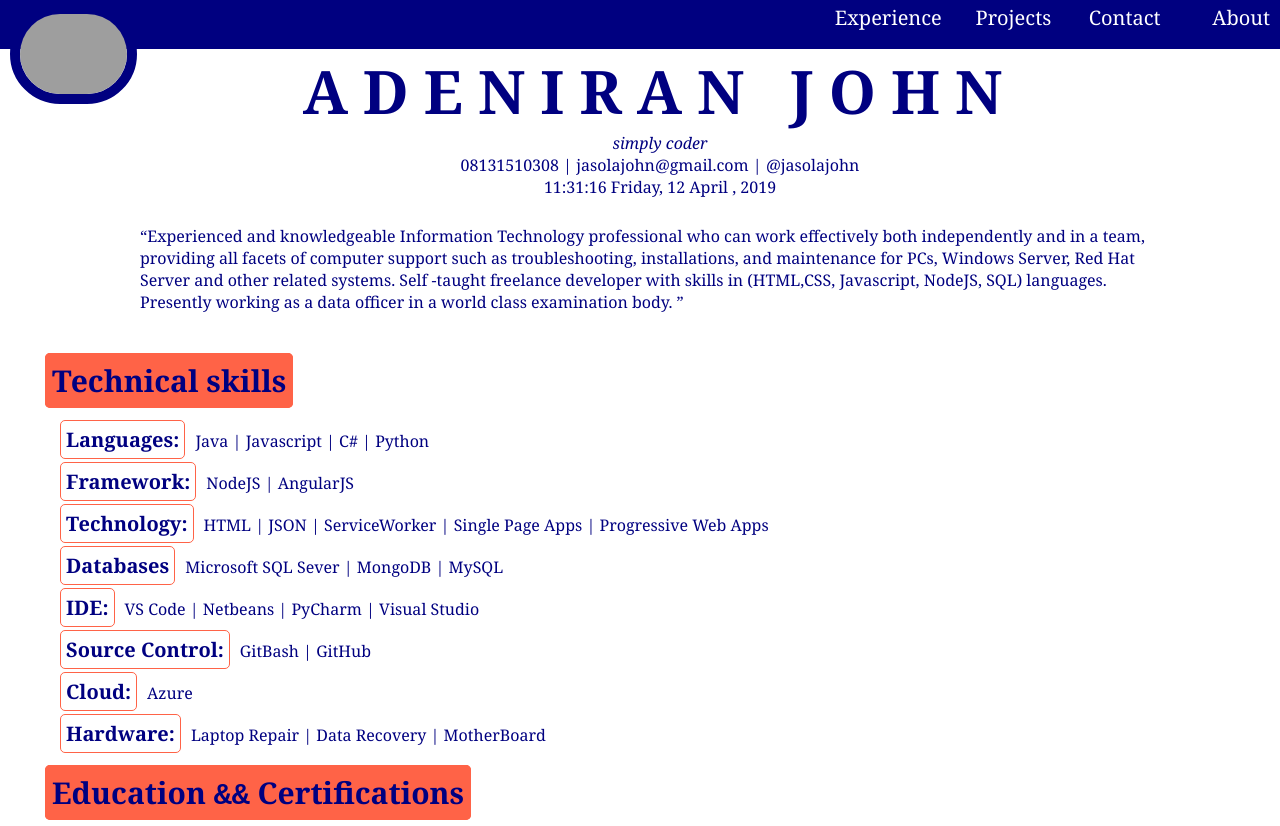
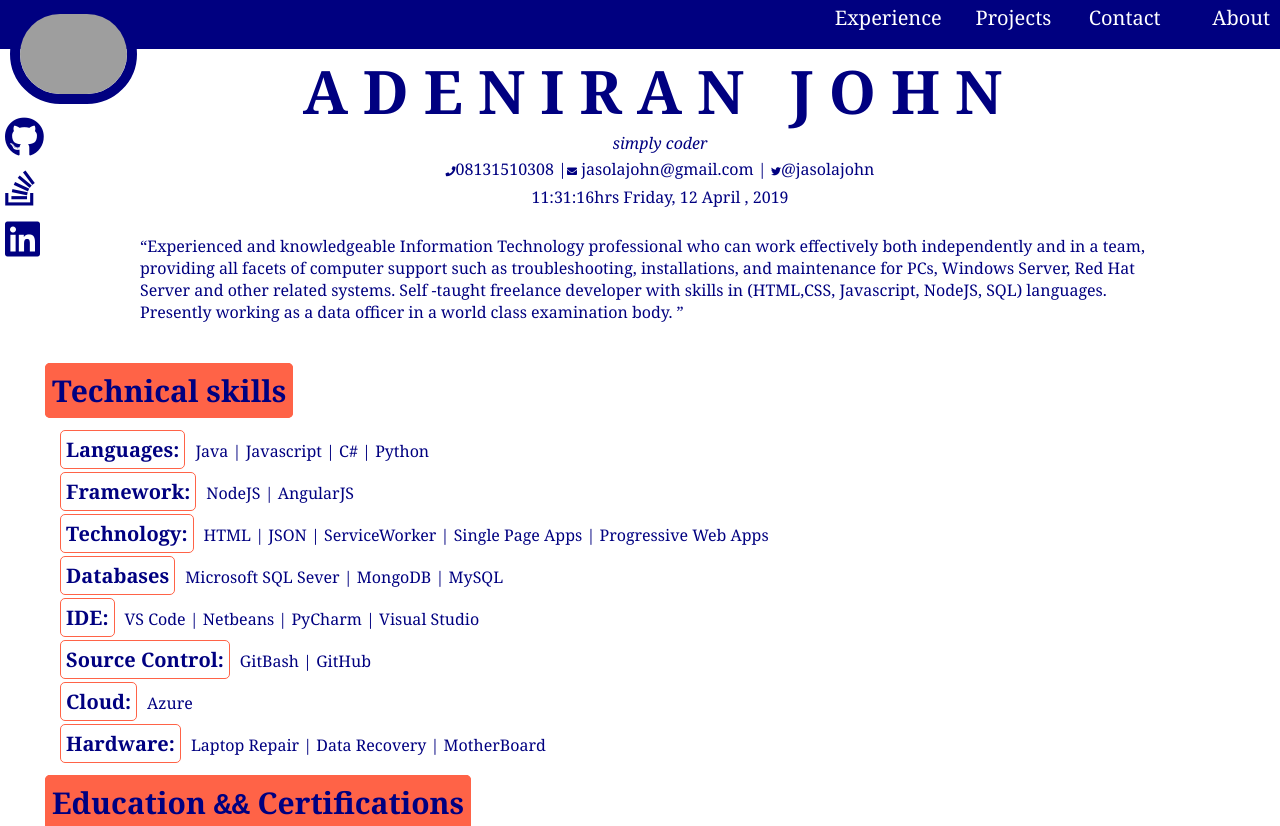
Before and after one commit to adeniranjohn/Profilier, a plain HTML site: page index.html in a window 1280 px wide. Shown: the top 826 px of the page. Drawn offline with Linux system fonts and the light colour scheme; grey boxes are pictures that could not be loaded.

Commit message:
all assets are on url

```diff
--- a/css/main.css
+++ b/css/main.css
@@ -4,7 +4,9 @@ body {
     background-color: white;
     color: navy;
 }
-
+div#contacts i {
+    font-size: 10px;
+}
 
 ul {
     margin: 0 120px;
@@ -24,7 +26,8 @@ a {
 }
 i {
     font-size: 40px;
-     padding: 10px 0px;
+    padding: 10px 0px;
+    color: navy;
 }
 
 div.img img {
@@ -51,7 +54,7 @@ div#quote {
 
 div#socials ul{
     position: fixed;
-    top: 150px;
+    top: 100px;
     list-style: none;
     margin: 2px 0px;
     padding: 5px;
@@ -62,8 +65,9 @@ div#con {
 
 }
 
-div#socials  ul li a img {
-    height: 40px;
+div#socials  ul li a i {
+    height: 20px;
+    color: navy;
 }
 
 
--- a/index.html
+++ b/index.html
@@ -9,7 +9,7 @@
     <link rel="stylesheet" href="https://use.fontawesome.com/releases/v5.8.1/css/all.css" integrity="sha384-50oBUHEmvpQ+1lW4y57PTFmhCaXp0ML5d60M1M7uH2+nqUivzIebhndOJK28anvf" crossorigin="anonymous">
     <link rel="stylesheet" type="text/css" media="screen" href="css/main.css" />
     <link rel="stylesheet" type="text/css" media="screen" href="css/reset.css" />
-    <link href="favicon.PNG" rel="icon" type= "image/x-icon">
+    <link href="https://res.cloudinary.com/blackjohn/image/upload/v1554350699/BlackJohn.jpg" rel="icon" type= "image/x-icon">
 
 </head>
 <body>
@@ -28,16 +28,16 @@
 
             <div id="socials">
                 <ul>
-                    <li><a href="#"><i class="fab fa-github"></i></a></li>
-                    <li><a href="#"><i class="fab fa-stack-overflow"></i></li>
-                    <li><a href="#"><i class="fab fa-linkedin"></i></a></li>
+                    <li><a href="https://github.com/adeniranjohn" alt="GitHub" target="_blank"><i class="fab fa-github"></i></a></li>
+                    <li><a href="https://stackoverflow.com/users/6594090/adeniran-john" target="_blank"><i class="fab fa-stack-overflow" alt="StackOverflow"></i></a></li>
+                    <li><a href="https://www.linkedin.com/in/adeniranjohn" alt="LinkedIn" target="_blank"><i class="fab fa-linkedin"></i></a></li>
                 </ul>
             </div>
     <div id="con">
         <div id="container">
                 <h1>ADENIRAN JOHN</h1>
                 <div id="quote">simply coder</div>
-                <div id="contacts">08131510308 | jasolajohn@gmail.com | @jasolajohn </div>
+                <div id="contacts"><i class="fas fa-phone"></i>08131510308 |<i class="fas fa-envelope"></i> jasolajohn@gmail.com | <a href=""><i class="fab fa-twitter"></i></a></i>@jasolajohn </div>
 
                 <div id="todayDate"></div>
         </div>
@@ -110,11 +110,11 @@
     </ul>
 
     <p><strong>Computer Lab Instructor </strong>Hussaini Adamu Federal Polytechnic, Kazaure | Mar. 2008 - Feb. 2009</p>
-    <p>Lorem ipsum dolor sit, amet consectetur adipisicing elit. Accusamus quisquam rem eligendi inventore nesciunt nemo sint maiores sed, ratione iste!</p>
-    <p>Lorem ipsum dolor sit, amet consectetur adipisicing elit. Accusamus quisquam rem eligendi inventore nesciunt nemo sint maiores sed, ratione iste!</p>
-    <p>Lorem ipsum dolor sit, amet consectetur adipisicing elit. Accusamus quisquam rem eligendi inventore nesciunt nemo sint maiores sed, ratione iste!</p>
-    <p>Lorem ipsum dolor sit, amet consectetur adipisicing elit. Accusamus quisquam rem eligendi inventore nesciunt nemo sint maiores sed, ratione iste!</p>
-    <p>Lorem ipsum dolor sit, amet consectetur adipisicing elit. Accusamus quisquam rem eligendi inventore nesciunt nemo sint maiores sed, ratione iste!</p>
+    <ul>
+        <li>Lecturing on PC Hardware</li>
+        <li>Take practical classes</li>
+        <li>PC maintenace and repairs</li>
+    </ul>
 </div>
 </div>
     <footer>Designed by Adeniran John</footer>
--- a/js/script.js
+++ b/js/script.js
@@ -1,6 +1,3 @@
-
-
-
 
 function tens(units){
     let y = String(units);
@@ -28,7 +25,7 @@ function time() {
 
     monthArray = ["January", "February", "March","April","May","June","July","August","September","October","November","December"];
 
-    todayDate.innerHTML =  h+":"+m+":"+s +" "+  daysArray[d.getDay()] + ", " + d.getDate()+" "+monthArray[d.getMonth()]+" , "+d.getFullYear();
+    todayDate.innerHTML =  h+":"+m+":"+s +"hrs "+  daysArray[d.getDay()] + ", " + d.getDate()+" "+monthArray[d.getMonth()]+" , "+d.getFullYear();
 
 }
 
```
Also changed, not shown: 18.png (deleted), 22.png (deleted), email.png (deleted), favicon.PNG (deleted), 1 other file.
